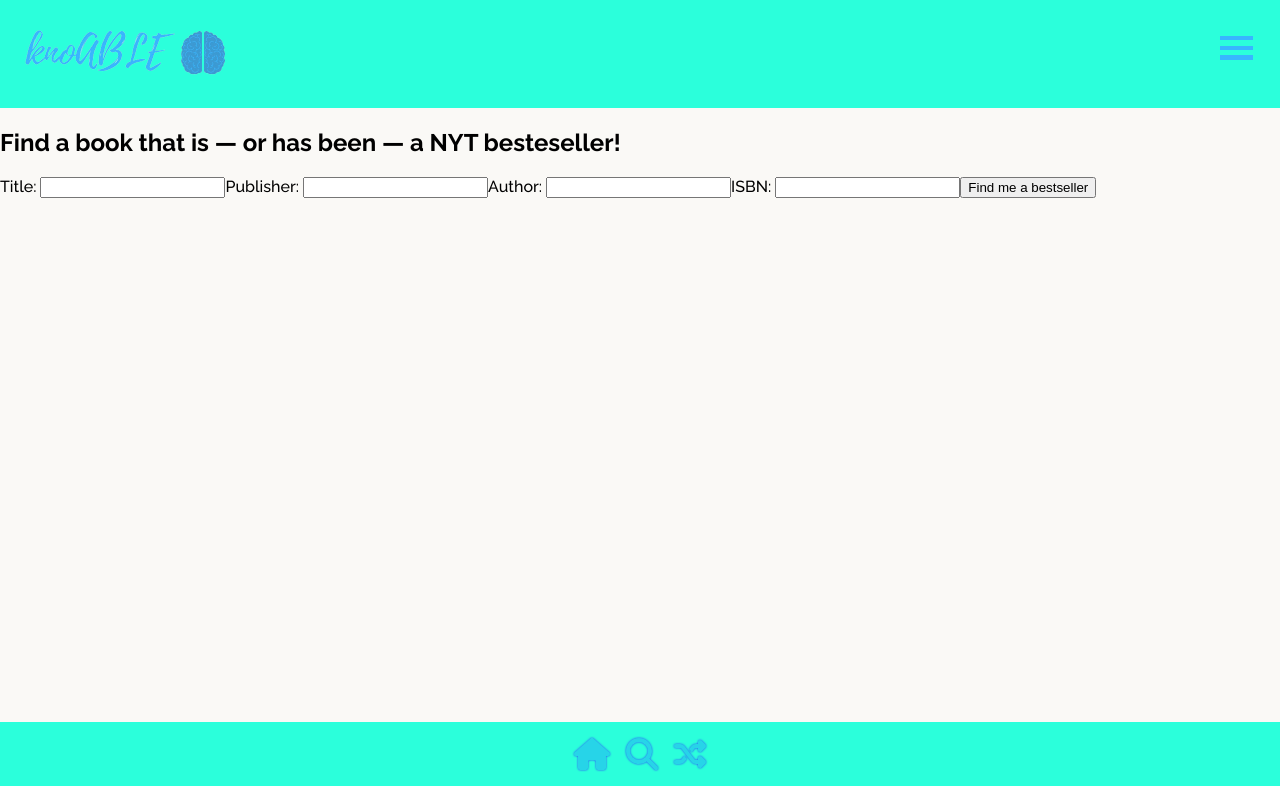
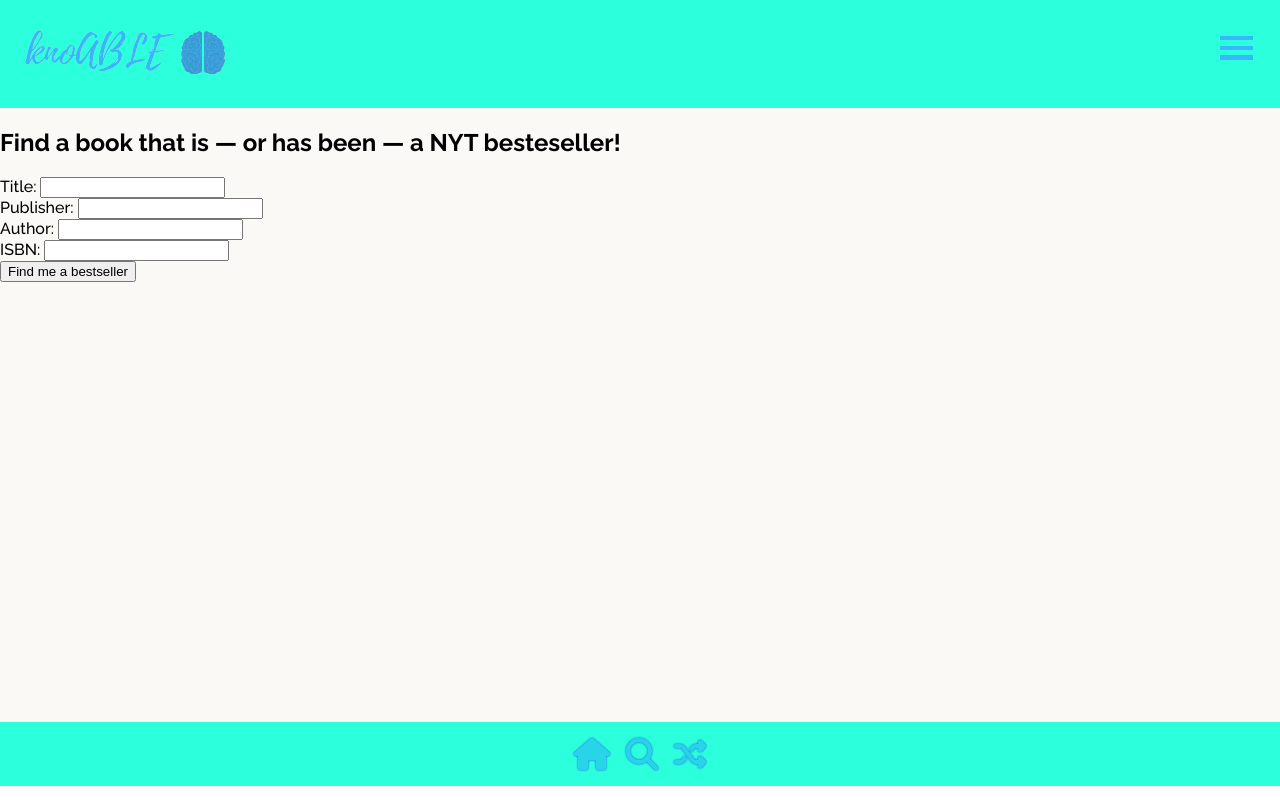
Before and after one commit to AlishaSo/knoABLE, a React (Create React App) app: page /find in a window 1280 px wide. Built offline with nearby package versions, Linux system fonts and the light colour scheme; no server answers.

Commit message:
Wrap each label-input pair inside a div and give them a class name

```diff
--- a/src/components/Find.jsx
+++ b/src/components/Find.jsx
@@ -26,22 +26,30 @@ export default function Find() {
   }
 
   return (
-    <div>
+    <div className='find-div'>
       <h2>Find a book that is &mdash; or has been &mdash; a NYT besteseller!</h2>
       <form onSubmit={handleSubmit}>
-        <label htmlFor='title'>Title: </label>
-        <input type='text' name='title' />
+        <div className='label-input-pair'>
+          <label htmlFor='title'>Title: </label>
+          <input type='text' name='title' className='find-div-input' />
+        </div>
 
-        <label htmlFor='publisher'>Publisher: </label>
-        <input type='text' name='publisher' />
+        <div className='label-input-pair'>
+          <label htmlFor='publisher'>Publisher: </label>
+          <input type='text' name='publisher' className='find-div-input' />
+        </div>
 
-        <label htmlFor='author'>Author: </label>
-        <input type='text' name='author' />
+        <div className='label-input-pair'>
+          <label htmlFor='author'>Author: </label>
+          <input type='text' name='author' className='find-div-input' />
+        </div>
 
-        <label htmlFor='isbn'>ISBN: </label>
-        <input type='text' name='isbn' />
+        <div className='label-input-pair'>
+          <label htmlFor='isbn'>ISBN: </label>
+          <input type='text' name='isbn' className='find-div-input' />
+        </div>
 
-        <button>Find me a bestseller</button>
+        <button className='find-btn btn'>Find me a bestseller</button>
       </form>
 
       {booksList.length > 0 && <Bookshelf booksList = {booksList} />}
```
